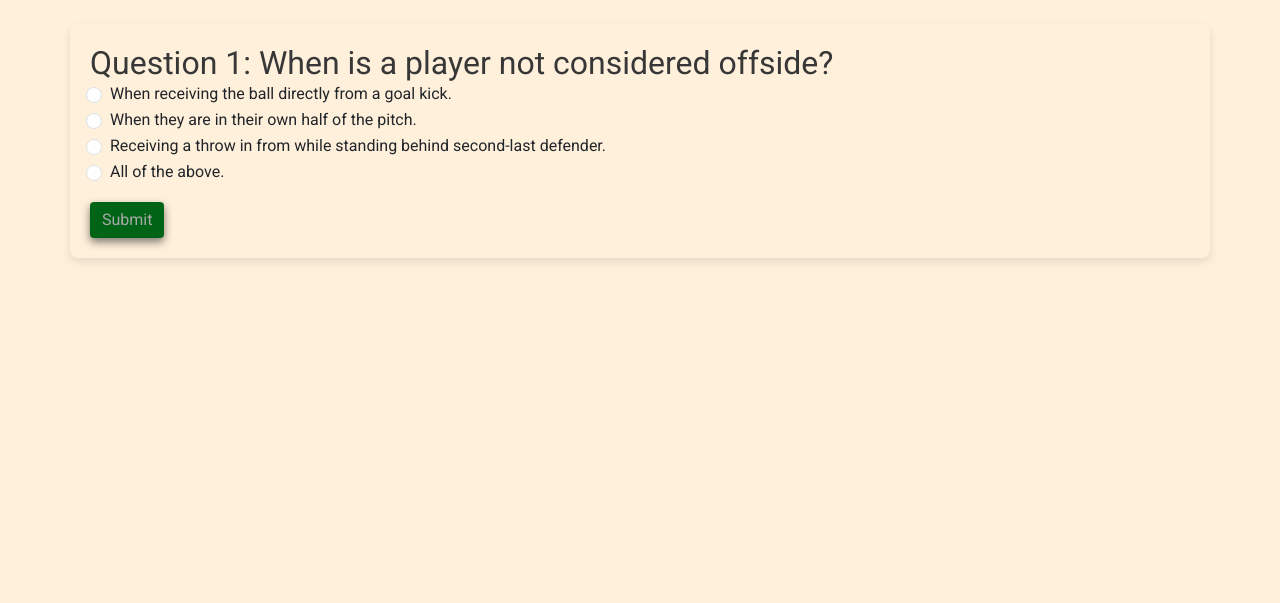
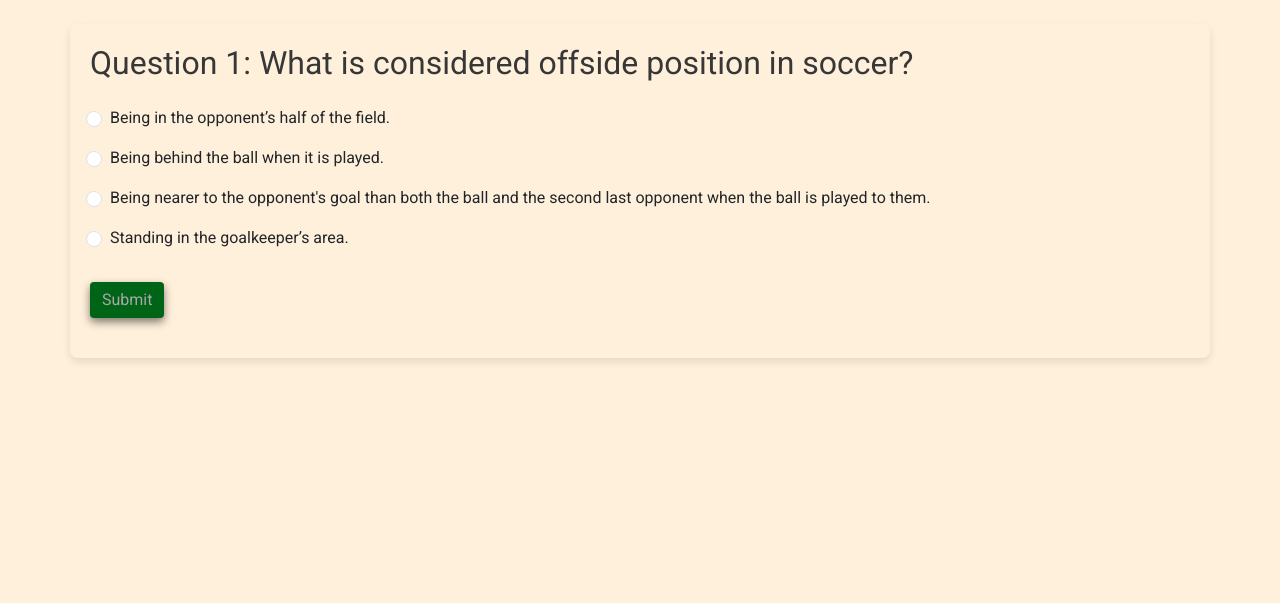
Before and after one commit to csk2183/uigroup, a Flask app: page /quiz/1 in a window 1280 px wide. Shown: the part 52-655 px from the top of the page. Run offline with Flask 3, Linux system fonts and the light colour scheme; some libraries are stand-ins or nearby versions.

Commit message:
working without recording answers

```diff
--- a/server.py
+++ b/server.py
@@ -8,21 +8,63 @@ app = Flask(__name__)
 quiz_questions = [
     {
         "question_id": 1,
-        "question_text": "When is a player not considered offside?",
-        "options": ["When receiving the ball directly from a goal kick.", "When they are in their own half of the pitch.", "Receiving a throw in from while standing behind second-last defender.", "All of the above."],
-        "answer": "All of the above."
+        "question_type": "multiple_choice",
+        "question_text": "What is considered offside position in soccer?",
+        "options": [
+            "Being in the opponent’s half of the field.",
+            "Being behind the ball when it is played.",
+            "Being nearer to the opponent's goal than both the ball and the second last opponent when the ball is played to them.",
+            "Standing in the goalkeeper’s area."
+        ],
+        "answer": "3"
     },
     {
         "question_id": 2,
-        "question_text": "A defender's attempted clearance mis-hits to a forward who was in an offside position at the time the ball was played. The forward then scores. Is the goal allowed?",
-        "options": ["Yes, because the ball came from an opponent.", "No, because the forward was in an offside position.", "Yes, but only if the referee determines the defender played the ball deliberately.", "No, unless the ball was played to the forward by a teammate."],
-        "answer": "Yes, but only if the referee determines the defender played the ball deliberately."
+        "question_type": "multiple_choice",
+        "question_text": "When does being in an offside position lead to an offside rules offense?",
+        "options": [
+            "At any time during the game when the player is in the offside position.",
+            "When the player is in the offside position and actively interferes with play.",
+            "When the player is passively standing on the field.",
+            "Only during a corner kick."
+        ],
+        "answer": "2"
     },
     {
         "question_id": 3,
-        "question_text": "The attacking goalie does a goal kick towards a player behind the second defender. The attacking player then scores",
-        "options": ["Offside Call", "No Offside Call"],
-        "answer": "No Offside Call"
+        "question_type": "multiple_choice",
+        "question_text": "When is a player not considered offside?",
+        "options": [
+            "When receiving the ball directly from a goal kick.",
+            "When they are in their own half of the pitch.",
+            "Receiving a throw in from while standing behind second-last defender.",
+            "All of the above."
+        ],
+        "answer": "4"
+    },
+    {
+        "question_id": 4,
+        "question_type": "multiple_choice",
+        "question_text": "What determines whether a player is offside when the ball is played to them?",
+        "options": [
+            "The position of the ball only.",
+            "The position of the player and the second last opponent at the moment the ball is played.",
+            "The position of the player when the play starts.",
+            "The referee’s discretion without any specific criteria."
+        ],
+        "answer": "2"
+    },
+    {
+        "question_id": 5,
+        "question_type": "multiple_choice",
+        "question_text": "In which area of the field can a player never be offside?",
+        "options": [
+            "In the opponent's penalty area.",
+            "In the center circle.",
+            "In their own half of the field.",
+            "In the goal area."
+        ],
+        "answer": "3"
     },
 ]
 
@@ -30,9 +72,6 @@ quiz_questions = [
 @app.route('/')
 def home():
     return render_template('home.html')
-    access_time = datetime.now()  # Capture the current time
-    print(f"Basics home page accessed at {access_time}")
-    return render_template('home.html')  # Assuming you have a home.html file with a Start button
 
 # Learning page that takes a lesson number variable
 @app.route('/learning/basics')
@@ -86,7 +125,6 @@ def quiz(question_id):
             answers += user_answer
 
     if question_id > len(quiz_questions):
-        # Redirect to results if it's the last question
         return redirect(url_for('quiz_results', answers=answers))
 
     question = quiz_questions[question_id - 1]
@@ -98,6 +136,5 @@ def quiz_results():
     score = sum(1 for i, answer in enumerate(answers, start=1) if quiz_questions[i-1]['answer'] == quiz_questions[i-1]['options'][int(answer)-1])
     return render_template('results.html', score=score, total=len(quiz_questions))
 
-
 if __name__ == '__main__':
     app.run(debug=True)
--- a/static/main.css
+++ b/static/main.css
@@ -101,6 +101,11 @@ p {
     margin-right: 40px;
 }
 
+.thin-container {
+    max-width: 600px;
+    padding-bottom: 60px;  /* Adds padding inside the container */
+}
+
 .header-container {
     display: flex; /* Enables Flexbox */
     align-items: center; /* Aligns items vertically in the center */
@@ -125,6 +130,11 @@ p {
     background-color: #006417 !important; /* Custom green color to match the brand theme */
     color: white;
     box-shadow: 0 4px 8px rgba(0, 0, 0, 0.5); /* Subtle shadow for depth */
+}
+.btn-primary:disabled {
+    background-color: #a8a8a8; /* Dark grey color */
+    color: white;
+    cursor: not-allowed; /* Show a not-allowed cursor to indicate it's disabled */
 }
 
 .btn-back {
@@ -198,3 +208,21 @@ p {
     padding: 10px;
     margin-top: 0px;
 }
+
+.correct-answer {
+    color: #006417;
+}
+
+.incorrect-answer {
+    color: red;
+}
+
+.feedback {
+    font-size: 1.2rem;
+    color: #006417;
+    margin-top: 20px;
+}
+
+.feedback.incorrect {
+    color: red;
+}
--- /dev/null
+++ b/static/rule11.js
@@ -0,0 +1,50 @@
+document.addEventListener('DOMContentLoaded', function() {
+    var quizForm = document.getElementById('quizForm');
+    if (quizForm) {
+        quizForm.addEventListener('submit', function(event) {
+            event.preventDefault(); // Prevent the form from submitting normally
+
+            const submitButton = document.querySelector('button[type="submit"]');
+            submitButton.disabled = true; // Disable the submit button immediately on submission
+
+            const userAnswer = document.querySelector('input[name="user_answer"]:checked');
+            if (!userAnswer) {
+                submitButton.disabled = false; // Re-enable the button if no option was selected
+                return; // Exit if no answer is selected
+            }
+
+            const userAnswerValue = userAnswer.value;
+            console.log(userAnswer)
+            const correctAnswer = userAnswer.dataset.correct; // This should be set in your HTML as data attribute
+            console.log(correctAnswer)
+
+            // Apply styling based on the answer correctness
+            document.querySelectorAll('.form-check-input').forEach(input => {
+                const parent = input.parentElement;
+                parent.classList.remove('correct-answer', 'incorrect-answer');
+                if (input.value === correctAnswer) {
+                    parent.classList.add('correct-answer');
+                }
+                if (input.value === userAnswerValue) {
+                    if (userAnswerValue !== correctAnswer) {
+                        parent.classList.add('incorrect-answer');
+                    }
+                }
+            });
+
+            const feedbackMessage = document.getElementById('feedbackMessage');
+            if (userAnswerValue === correctAnswer) {
+                feedbackMessage.textContent = "Correct.";
+                feedbackMessage.classList.remove('incorrect');
+                feedbackMessage.classList.add('correct');
+            } else {
+                feedbackMessage.textContent = "Incorrect.";
+                feedbackMessage.classList.add('incorrect');
+                feedbackMessage.classList.remove('correct');
+            }
+
+            // Show the Next Question button
+            nextQuestionButton.style.display = 'block';
+        });
+    }
+});
--- a/templates/quiz.html
+++ b/templates/quiz.html
@@ -4,20 +4,24 @@
 {% block title %}Quiz Question{% endblock %}
 
 {% block content %}
+<div>
+    <script src="https://code.jquery.com/jquery-3.5.1.min.js"></script>
+    <script src="/static/rule11.js"></script>
     <div class="container mt-4">
-    <h1>Question {{ question_id }}: {{ question.question_text }}</h1>
-    <form action="{{ url_for('quiz', question_id=question_id+1) }}" method="post">
+        <h1 class="mb-4">Question {{ question_id }}: {{ question.question_text }}</h1>
+        <form id="quizForm" method="post">
             {% for option in question.options %}
-            <div class="form-check">
-                <input class="form-check-input" type="radio" name="user_answer" value="{{ loop.index }}" required>
-                <label class="form-check-label">{{ option }}</label>
+            <div class="form-check mb-3">
+                <input class="form-check-input" type="radio" name="user_answer" id="option{{ loop.index }}"
+                       value="{{ loop.index }}" required data-correct="{{ question.answer }}">
+                <label class="form-check-label" for="option{{ loop.index }}">{{ option }}</label>
             </div>
             {% endfor %}
-
-        <!-- Pass along previous answers -->
             <input type="hidden" name="answers" value="{{ answers }}">
-
             <button type="submit" class="btn btn-primary mt-3">Submit</button>
         </form>
+        <div id="feedbackMessage" class="feedback"></div>
+        <button id="nextQuestionButton" class="btn btn-primary mt-3" style="display: none;" onclick="location.href='{{ url_for('quiz', question_id=question_id+1) }}'">Next Question</button>
+    </div>
 </div>
 {% endblock %}
--- a/templates/results.html
+++ b/templates/results.html
@@ -5,8 +5,8 @@
 
 {% block content %}
 <div class="container mt-4">
-    <h1>Quiz Results</h1>
-    <p>You scored {{ score }} out of {{ total }}</p>
-    <a href="{{ url_for('home') }}" class="btn btn-primary mt-3">Home</a>
+    <h1 class="mb-4">Quiz Results</h1>
+    <p class="mb-3">You scored {{ score }} out of {{ total }}</p>
+    <a href="{{ url_for('home') }}" class="btn btn-primary mt-3">Return to Home</a>
 </div>
 {% endblock %}
```
Also changed, not shown: templates/quiz_intro.html (+8 -6 lines). Lines whose indentation alone changed are shown as unchanged.
